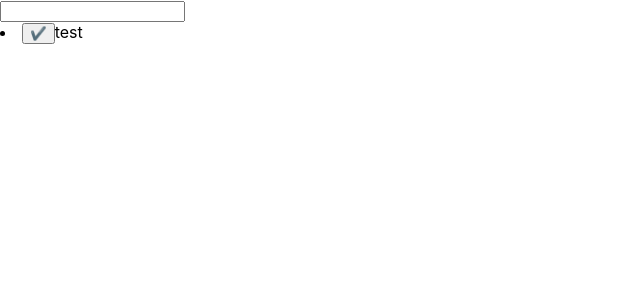
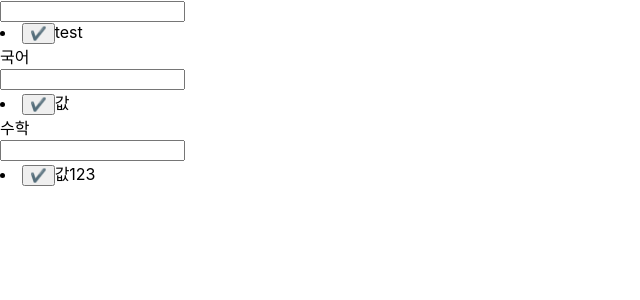
Before and after one commit to sky21kr/ClassManager_React, a React (Create React App) app: page / in a window 1280 px wide. Shown: the top 300 px of the page, without its empty margins (0-640 px from the left). Built offline with nearby package versions, Linux system fonts and the light colour scheme.

Commit message:
ClassToDoTemplate 적용

```diff
--- a/src/App.js
+++ b/src/App.js
@@ -1,8 +1,5 @@
-import TopBar from './components/TopBar'
-import MainToDoList from './components/mainToDoList/MainToDoList'
-import ClassToDo from './components/classToDo/ClassToDo'
 import MainToDoTemplate from './components/MainToDoTemplate'
-// import ClassToDoTemplate from './components/ClassToDoTemplate'
+import ClassToDoTemplate from './components/ClassToDoTemplate'
 
 import React, { Component } from 'react';
 
@@ -14,14 +11,24 @@ class App extends Component {
         value: 'test',
       }
     ],
-    class: [
+    classList: [
       {
         id: 2,
-        name: '과목명',
+        name: '국어',
         toDoList: [
           {
-            id: 3,
+            id: 5,
             value: '값',
+          }
+        ],
+      },
+      {
+        id: 3,
+        name: '수학',
+        toDoList: [
+          {
+            id: 6,
+            value: '값123',
           }
         ],
       }
@@ -35,8 +42,13 @@ class App extends Component {
   }
 
   render() {
+    const { mainToDoList, classList } = this.state
 
-    const { mainToDoList } = this.state
+    const classTemplateList = classList.map((cls) => {
+      return <ClassToDoTemplate
+                info={cls}
+              />
+    })
 
     return (
       <div>
@@ -48,9 +60,7 @@ class App extends Component {
           />
         </div>
         <div>
-          {/* <ClassToDoTemplate>
-            <ClassToDo/>
-          </ClassToDoTemplate> */}
+          { classTemplateList }
         </div>
       </div>
     );
--- /dev/null
+++ b/src/components/ClassTitle.js
@@ -0,0 +1,15 @@
+import { React, Component } from 'react'
+
+class ClassTitle extends Component {
+    render() {
+        const { title } = this.props
+
+        return(
+            <div>
+                { title }
+            </div>
+        )
+    }
+}
+
+export default ClassTitle
--- /dev/null
+++ b/src/components/ClassToDoTemplate.js
@@ -0,0 +1,41 @@
+import React, { Component } from 'react'
+import ClassTitle from './ClassTitle'
+import ToDoForm from './ToDoForm'
+import ToDoList from './ToDoList'
+
+class ClassToDoTemplate extends Component {
+
+    handleCheck = (id) => {
+        const newList = this.props.toDoList.filter((list) => {
+            return list.id !== id
+        })
+        this.props.changeMainToDoList(newList)
+    }
+
+    handleSubmit = (newItem) => {
+        const newList = [...this.props.toDoList, newItem]
+        this.props.changeMainToDoList(newList)
+
+    }
+
+    render() {
+        const { info } = this.props;
+
+        return(
+            <div>
+                <ClassTitle
+                    title={info.name}
+                />
+                <ToDoForm
+                    handleSubmit={this.handleSubmit}
+                />
+                <ToDoList
+                    toDoList={info.toDoList}
+                    handleCheck={this.handleCheck}
+                />
+            </div>
+        )
+    }
+}
+
+export default ClassToDoTemplate
--- a/src/components/ToDoForm.js
+++ b/src/components/ToDoForm.js
@@ -10,6 +10,9 @@ class ToDoForm extends Component {
         e.preventDefault()
         const newItem = {id: uuidv4(), value: this.state.input}
         this.props.handleSubmit(newItem)
+        this.setState({
+            input: "",
+        })
     }
 
     handleChange = (e) => {
--- a/src/components/ToDoList.js
+++ b/src/components/ToDoList.js
@@ -14,7 +14,6 @@ class ToDoList extends Component {
             />
         ))
 
-
         return(
             <div>
                 { list }
--- a/src/components/classToDo/ClassToDo.js
+++ /dev/null
@@ -1,59 +0,0 @@
-import React, { Component } from 'react'
-import { v4 as uuidv4 } from 'uuid';
-
-
-const List  = ({value, id, handleCheck}) => {
-    const onCheck  = () => {
-        handleCheck(id)
-    }
-
-    return (
-        <li>
-            <button onClick={onCheck}>✔️</button>
-            {value}
-        </li>
-    )
-}
-
-class MainToDoList extends Component {
-    state = {
-        mainToDoList: [
-        ],
-    }
-
-    handleSubmit = (value) => {
-        this.setState({
-            mainToDoList: this.state.mainToDoList.concat({id: uuidv4(), value})
-        })
-    }
-
-    handleCheck = (id) => {
-        this.setState({
-            mainToDoList: this.state.mainToDoList.filter((item) => item.id !== id)
-        })
-    }
-
-    onKeyPress = (e) => {
-        if(e.key === 'Enter') {
-            this.handleSubmit(e.target.value)
-            e.target.value = ""
-        }
-    }
-
-    render() {
-        const { mainToDoList } = this.state;
-        const toDoList = mainToDoList.map(todo => (
-            <List key={todo.id} id={todo.id} value={todo.value} handleCheck={this.handleCheck}/>
-            )
-    )
-
-        return(
-            <div className="mainToDoList">
-                <input onKeyPress={this.onKeyPress}/>
-                { toDoList }
-            </div>
-        )
-    }
-}
-
-export default MainToDoList;
--- a/src/components/mainToDoList/MainToDoList.css
+++ /dev/null
@@ -1,3 +0,0 @@
-.mainToDoList {
-    margin-top: 200px;
-}
--- a/src/components/mainToDoList/MainToDoList.js
+++ /dev/null
@@ -1,68 +0,0 @@
-import React, { Component } from 'react'
-import { v4 as uuidv4 } from 'uuid';
-import './MainToDoList.css'
-
-const List = ({value, id, handleCheck}) => {
-    const onCheck  = () => {
-        handleCheck(id)
-    }
-
-    return (
-        <li>
-            <button onClick={onCheck}>✔️</button>
-            {value}
-        </li>
-    )
-}
-
-class MainToDoList extends Component {
-    state = {
-        mainToDoList: [
-            {
-                id: 1,
-                value: 'test',
-            }
-        ],
-    }
-
-    handleSubmit = (value) => {
-        this.setState({
-            mainToDoList: this.state.mainToDoList.concat({id: uuidv4(), value})
-        })
-    }
-
-    handleCheck = (id) => {
-        this.setState({
-            mainToDoList: this.state.mainToDoList.filter((item) => item.id !== id)
-        })
-    }
-
-    onKeyPress = (e) => {
-        if(e.key === 'Enter') {
-            this.handleSubmit(e.target.value)
-            e.target.value = ""
-        }
-    }
-
-    render() {
-        const { mainToDoList } = this.state;
-        const toDoList = mainToDoList.map(({id, value}) => (
-            <List
-                key={id}
-                id={id}
-                value={value}
-                handleCheck={this.handleCheck}
-            />
-        )
-    )
-
-        return(
-            <div className="mainToDoList">
-                <input onKeyPress={this.onKeyPress}/>
-                { toDoList }
-            </div>
-        )
-    }
-}
-
-export default MainToDoList;
```
Also changed, not shown: 1 other file (tests, documents, lock files or other folders).
